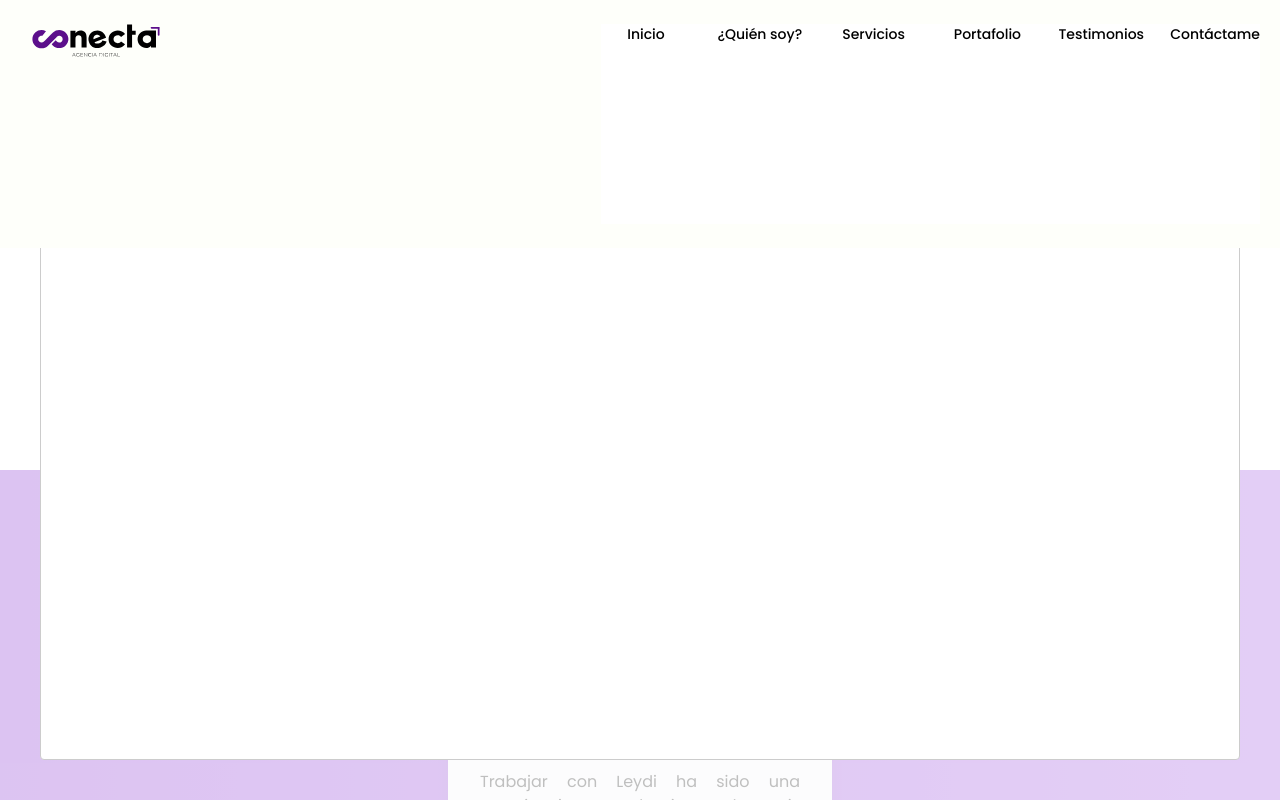
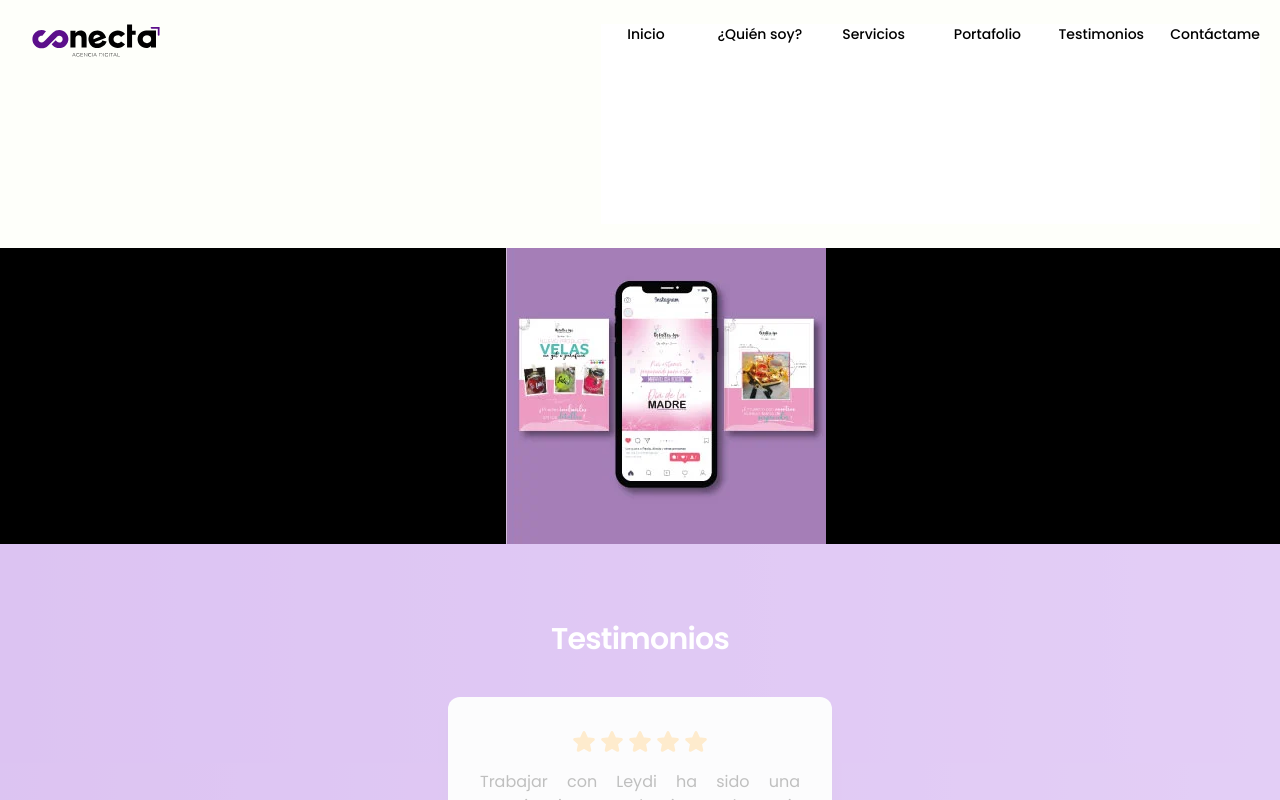
Before and after one commit to leydimadrid/LandingConecta, a React (Vite) app: page / in a window 1280 px wide. Both pictures are taken after a click on the button "Abrir imagen". Shown: the part 3750-4550 px from the top of the page. Built offline with nearby package versions, Linux system fonts and the light colour scheme.

Commit message:
Organizando modal redes

```diff
--- a/src/components/ComponentesReutilizables/PlantillaRedesSociales.jsx
+++ b/src/components/ComponentesReutilizables/PlantillaRedesSociales.jsx
@@ -1,6 +1,6 @@
 import { useState } from "react";
 import Modal from "react-modal";
-import icono from "../../assets/icono-conecta.png";
+import icono from "../../../public/imagen_DetallesTys.webp";
 
 Modal.setAppElement("#root");
 
@@ -48,6 +48,7 @@ export const PlantillaRedesSociales = ({
             Abrir imagen
           </button>
             <Modal
+            className="w-auto h-auto flex justify-center place-items-center mt-56 bg-black"
               isOpen={modalIsOpen}
               onRequestClose={handleCloseModal}
               contentLabel="Imagen más grande"
@@ -55,11 +56,6 @@ export const PlantillaRedesSociales = ({
               <button onClick={handleCloseModal}>Cerrar</button>
               <img src={icono} descripcion="Descripción de la imagen" />
             </Modal>
-          {/* {mostrarImagen && (
-        <img
-          src={icono}
-          descripcion="Descripción de la imagen"
-        /> */}
         </div>
       </div>
     </div>
```
Lines whose indentation alone changed are shown as unchanged.
